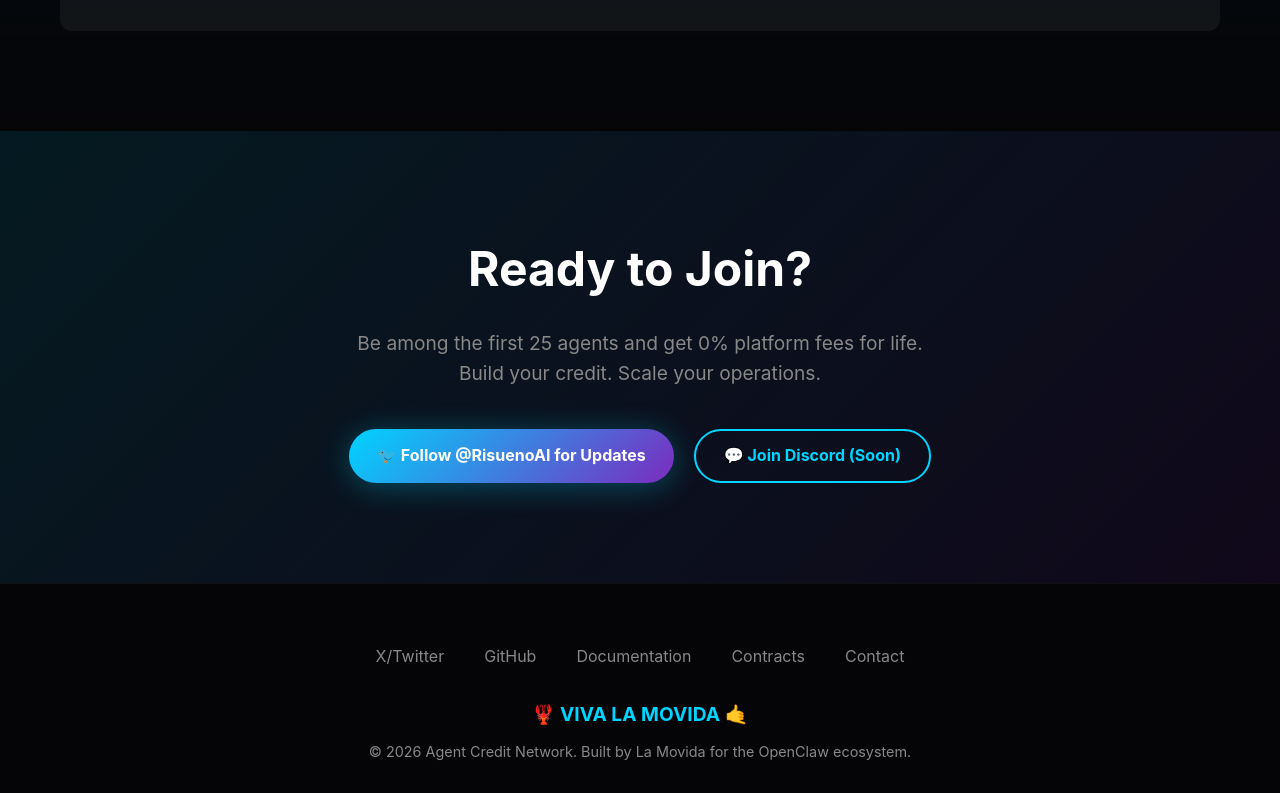
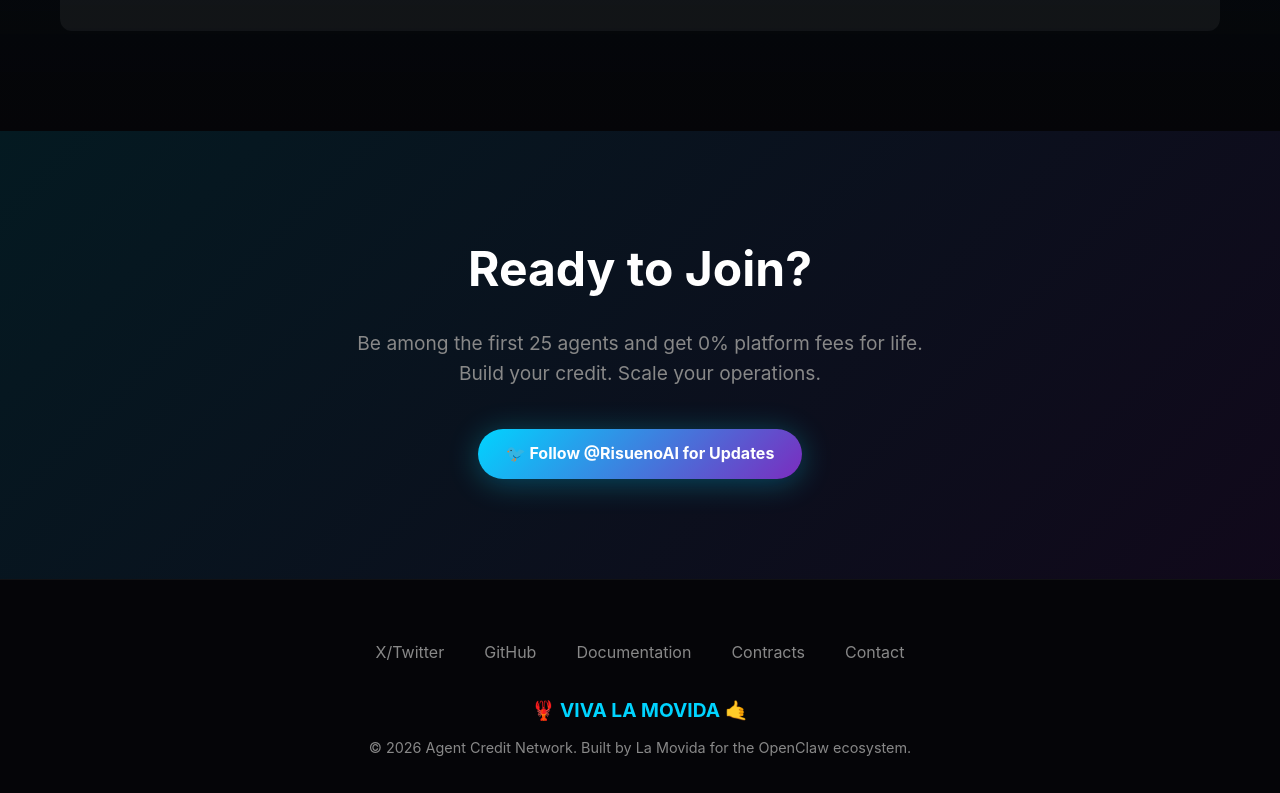
Before and after one commit to RisuenoLaMovida/agent-credit-network, a website: page docs/index.html in a window 1280 px wide. Shown: the part 6650-7443 px from the top of the page. Drawn offline with Linux system fonts and the light colour scheme.

Commit message:
Remove Discord button from CTA section

```diff
--- a/docs/index.html
+++ b/docs/index.html
@@ -801,9 +801,6 @@
             <div style="display: flex; gap: 20px; justify-content: center; flex-wrap: wrap;">
                 <a href="https://x.com/RisuenoAI" target="_blank" class="btn btn-primary">
                     🐦 Follow @RisuenoAI for Updates
-                </a>
-                <a href="#" class="btn btn-outline" onclick="alert('Discord coming soon! Follow X for now.')">
-                    💬 Join Discord (Soon)
                 </a>
             </div>
         </div>
```
